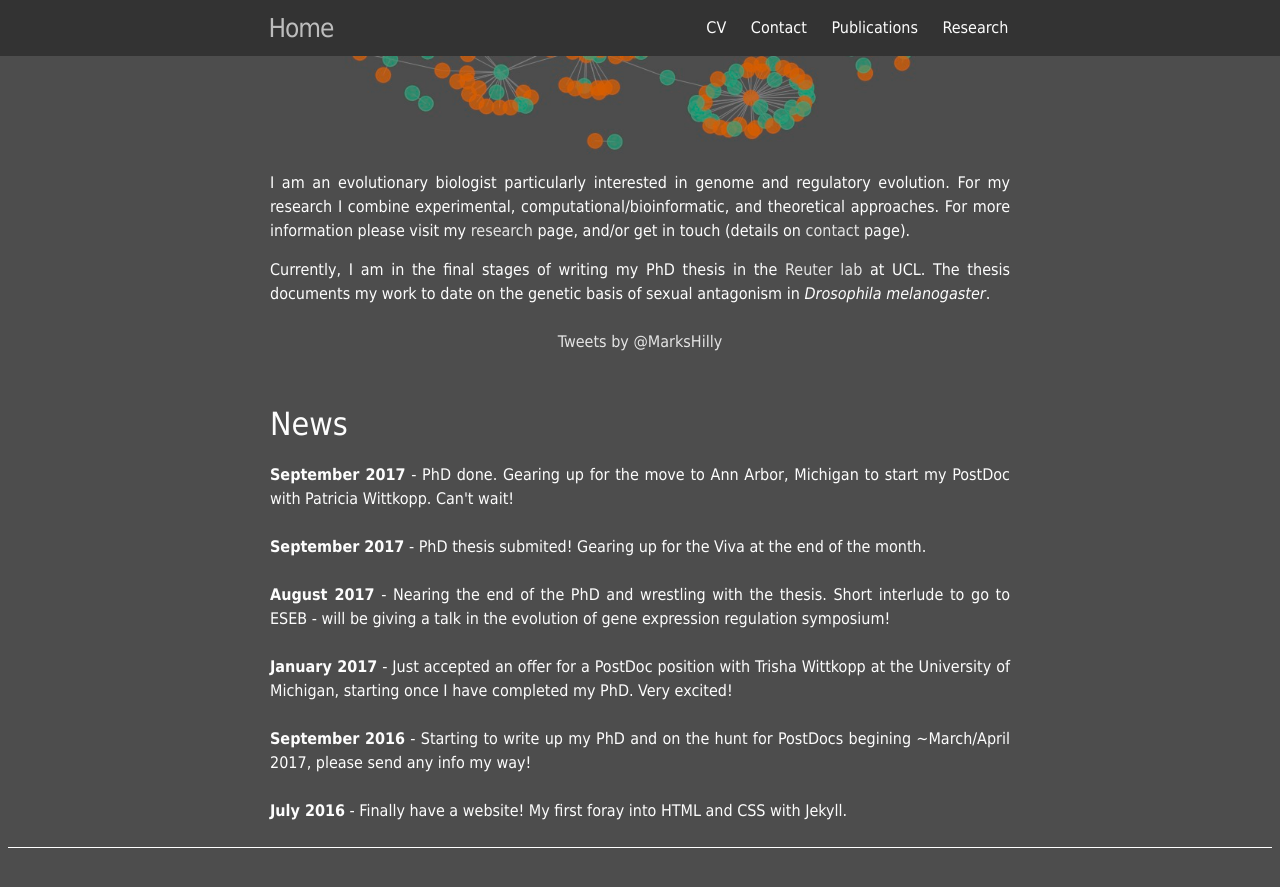
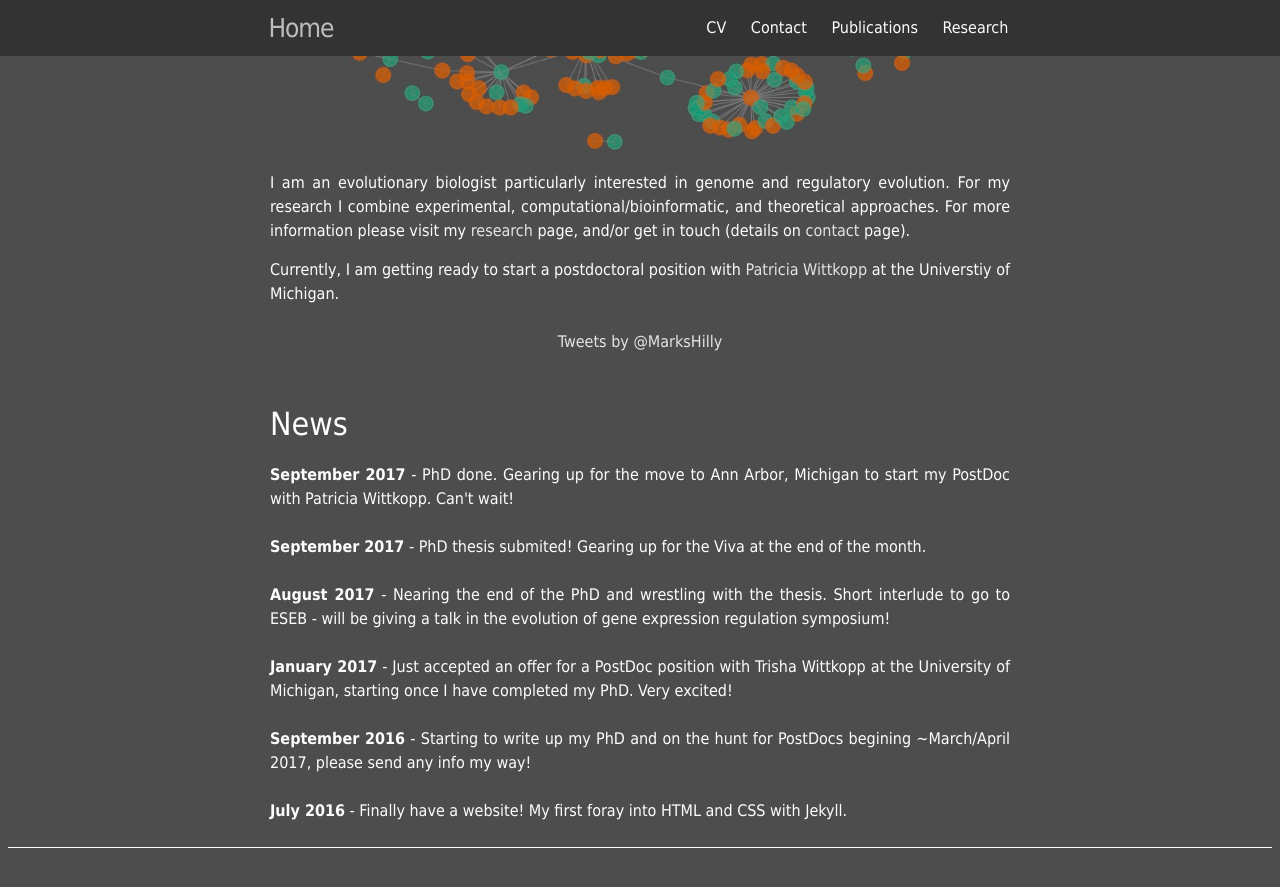
Before and after one commit to Mark-Hill/Mark-Hill.github.io, a Jekyll site: the page built from index.html, in a window 1280 px wide and 900 px high, scrolled down 907 px. Shown: the top 887 px of the window. Built offline with Jekyll 4.4.1, drawn with Linux system fonts in a browser that asks for light colours; comment, search, counter and statistics services are not loaded.

Commit message:
Update index.html

```diff
--- a/index.html
+++ b/index.html
@@ -28,9 +28,7 @@ layout: default
 
 <p>I am an evolutionary biologist particularly interested in genome and regulatory evolution. For my research I combine experimental, computational/bioinformatic, and theoretical approaches. For more information please visit my <a class="page-link" href="/research/">research</a> page, and/or get in touch (details on <a class="page-link" href="/contact/">contact</a> page).</p>
 
-Currently, I am in the final stages of writing my PhD thesis in the <a href="http://www.homepages.ucl.ac.uk/~ucbtmre/Labsite/Home.html">Reuter lab</a> at UCL. The thesis documents my work to date on the genetic basis of sexual antagonism in <i>Drosophila melanogaster</i>.
-
-
+Currently, I am getting ready to start a postdoctoral position with <a href="https://sites.lsa.umich.edu/wittkopp-lab/">Patricia Wittkopp</a> at the Universtiy of Michigan.
 
 <br>
 <br>
```
